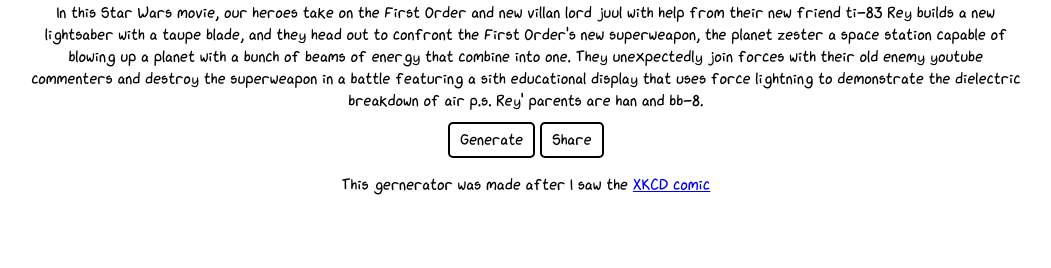
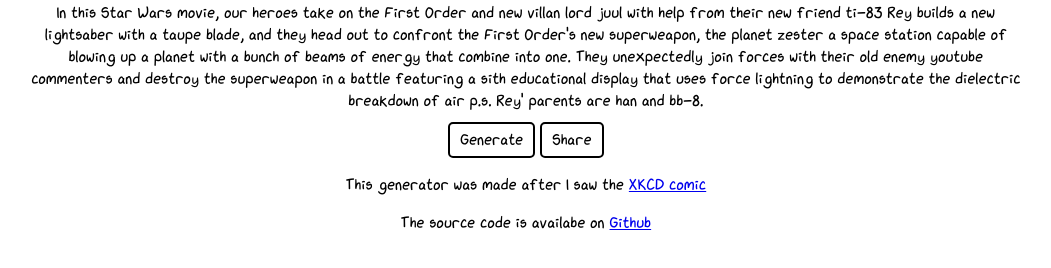
Before and after one commit to taskinoz/XKCD-Star-Wars-Spoiler-Generator, a plain HTML site: page index.html in a window 1280 px wide. Shown: the part 86-354 px from the top of the page, without its empty margins (114-1165 px from the left). Drawn offline with nearby package versions, Linux system fonts and the light colour scheme; files whose address does not match are found by name.

Commit message:
Fixed typo and added link to the Github repo

```diff
--- a/index.html
+++ b/index.html
@@ -23,7 +23,8 @@
       <button id="Share" type="button" name="button">Share</button>
     </div>
     <div class="credits">
-      <p>This gernerator was made after I saw the <a href="https://xkcd.com/2243/">XKCD comic</a></p>
+      <p>This generator was made after I saw the <a href="https://xkcd.com/2243/">XKCD comic</a></p>
+      <p>The source code is availabe on <a href="https://github.com/taskinoz/XKCD-Star-Wars-Spoiler-Generator">Github</a></p>
     </div>
   </div>
 </body>
```
